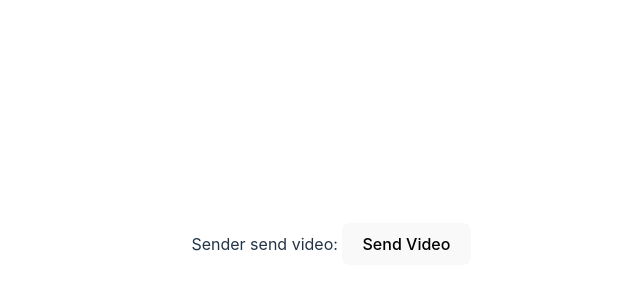
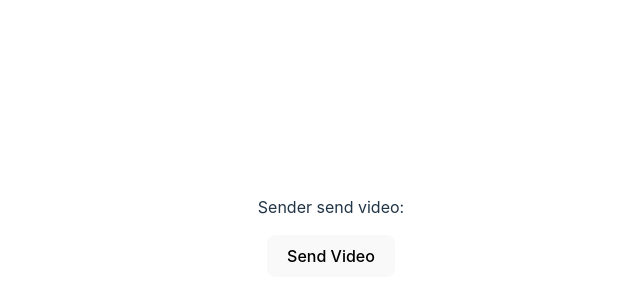
Before and after one commit to anuragmerndev/webrtc-practice, a React (Vite) app in the folder frontend/: page /sender in a window 1280 px wide. Shown: the part 156-456 px from the top of the page, without its empty margins (309-949 px from the left). Built offline with nearby package versions, Linux system fonts and the light colour scheme; no server answers.

Commit message:
feat: completed the one way p2p communication

```diff
--- a/frontend/src/components/Receiver.tsx
+++ b/frontend/src/components/Receiver.tsx
@@ -1,7 +1,6 @@
-import { useEffect, useState } from "react";
+import { useEffect } from "react";
 
 export const Receiver = () => {
-  const [clicked, setClicked] = useState(false);
   useEffect(() => {
     const socket = new WebSocket("ws://localhost:8001");
     socket.onopen = () => {
@@ -11,16 +10,17 @@ export const Receiver = () => {
         })
       );
     };
-    if(clicked) {startReceiving(socket);}
-  }, [clicked]);
+   startReceiving(socket);
+  }, []);
 
   function startReceiving(socket: WebSocket) {
     const video = document.createElement("video");
-    document.body.appendChild(video);
-
+    const videoBox = document.getElementById("videoBox");
+    videoBox?.appendChild(video);
     const pc = new RTCPeerConnection();
     pc.ontrack = (event) => {
-      video.srcObject = new MediaStream([event.track]);
+     const stream = new MediaStream([event.track]);
+      video.srcObject = stream;
       video.muted = true;
       video.play();
     };
@@ -46,8 +46,11 @@ export const Receiver = () => {
   }
 
   return (
-    <div>
-      Reciver: <button onClick={() => setClicked(!clicked)}>recieve video</button>
+    <div style={{
+      display: "flex",
+      flexDirection: "column"
+    }} id="videoBox">
+      Reciver: recieve video
     </div>
   );
 };
--- a/frontend/src/components/Sender.tsx
+++ b/frontend/src/components/Sender.tsx
@@ -2,7 +2,6 @@ import React, { useEffect, useState } from "react";
 
 export function Sender() {
   const [socket, setSocket] = useState<null | WebSocket>(null);
-  const [pc, setPc] = useState<null | RTCPeerConnection>(null);
 
   useEffect(() => {
     const socket = new WebSocket("http://localhost:8001");
@@ -24,15 +23,14 @@ export function Sender() {
 
     socket.onmessage = async (event: MessageEvent) => {
       const message = JSON.parse(event.data);
-      if (message.type === "CREATE_OFFER") {
-        await pc?.setRemoteDescription(message.sdp);
+      if (message.type === "CREATE_ANSWER") {
+        await pc?.setRemoteDescription(message.sdp)
       } else if (message.type === "ICE_CANDIDATE") {
         await pc?.addIceCandidate(message.candidate);
       }
     };
 
     const pc = new RTCPeerConnection();
-    setPc(pc);
     pc.onicecandidate = (event: RTCPeerConnectionIceEvent) => {
       if (event.candidate) {
         socket.send(
@@ -44,7 +42,7 @@ export function Sender() {
       }
     };
 
-    pc.onnegotiationneeded = async (ev: Event) => {
+    pc.onnegotiationneeded = async () => {
       const offer = await pc.createOffer();
       await pc.setLocalDescription(offer);
       socket.send(
@@ -60,13 +58,14 @@ export function Sender() {
 
   const getStreamAndCameraAccess = (pc: RTCPeerConnection) => {
     navigator.mediaDevices
-      .getUserMedia({ video: true })
+      .getUserMedia({ video: true, audio: true })
       .then((stream: MediaStream) => {
         const video = document.createElement("video");
         video.srcObject = stream;
         video.play();
 
-        document.body.appendChild(video);
+         const videoBox = document.getElementById("videoBox");
+         videoBox?.appendChild(video);
         stream.getTracks().forEach((track) => {
           pc.addTrack(track);
         });
@@ -74,8 +73,17 @@ export function Sender() {
   };
 
   return (
-    <div>
-      Sender send video: <button onClick={initConn}>Send Video</button>
+    <div
+      style={{
+        display: "flex",
+        flexDirection: "column",
+        alignItems: "center"
+      }}
+      id="videoBox"
+    >
+      Sender send video: <button style={{
+        margin: "1rem 0"
+      }} onClick={initConn}>Send Video</button>
     </div>
   );
 }
--- a/frontend/src/main.tsx
+++ b/frontend/src/main.tsx
@@ -1,10 +1,7 @@
-import { StrictMode } from 'react'
 import { createRoot } from 'react-dom/client'
 import App from './App.tsx'
 import './index.css'
 
 createRoot(document.getElementById('root')!).render(
-  <StrictMode>
-    <App />
-  </StrictMode>,
+    <App />,
 )
```
